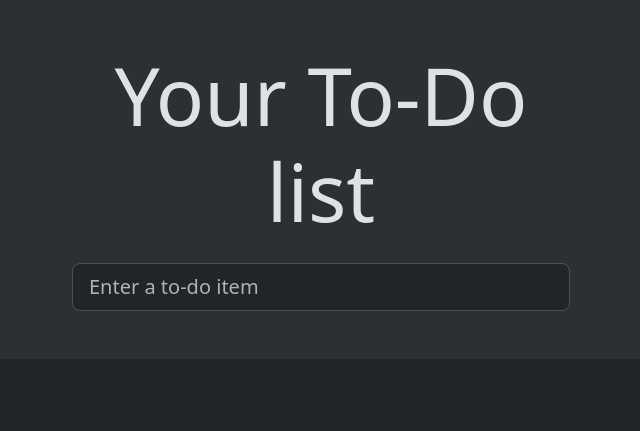
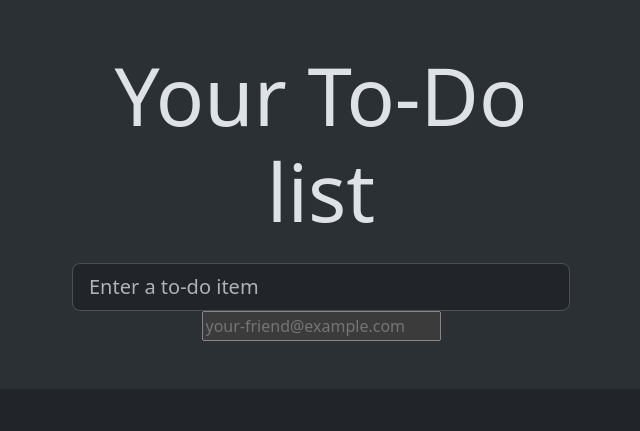
Before and after one commit to alarthast/testing-goat, a Django app: template src/lists/templates/list.html in a window 1280 px wide. Shown: the part 57-488 px from the top of the page, without its empty margins (319-959 px from the left). Run offline with Django 5.2, Linux system fonts and the light colour scheme; the template is opened without the code that fills it: values that come from a table or form of the project are taken from there, others are empty; some libraries are stand-ins or nearby versions.

Commit message:
Add crappy input box (failing FT)

```diff
--- a/src/functional_tests/test_sharing.py
+++ b/src/functional_tests/test_sharing.py
@@ -1,5 +1,3 @@
-import unittest
-
 from selenium import webdriver
 from selenium.webdriver.common.by import By
 
@@ -16,7 +14,6 @@ def quit_if_possible(browser):
 
 
 class SharingTest(FunctionalTest):
-    @unittest.skip
     def test_can_share_a_list_with_another_user(self):
         # Edith is a logged-in user
         self.create_pre_authenticated_session("edith@example.com")
--- a/src/lists/templates/list.html
+++ b/src/lists/templates/list.html
@@ -5,6 +5,14 @@
 {% block extra_header %}
   {% url 'view_list' list.id as form_action %}
   {% include "form.html" with form=form form_action=form_action %}
+  <div class="share-input-group">
+    <input
+      id="id_sharee_input"
+      name="sharee"
+      placeholder="your-friend@example.com"
+    />
+    {% csrf_token %}
+  </div>
 {% endblock %}
 
 {% block content %}
```
